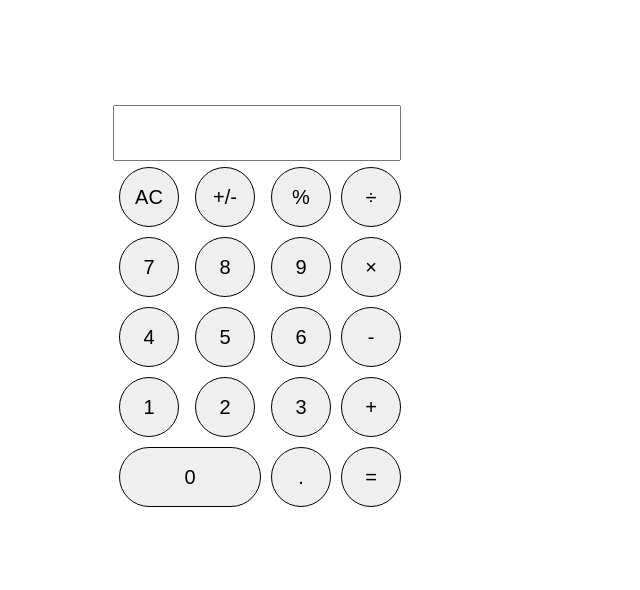
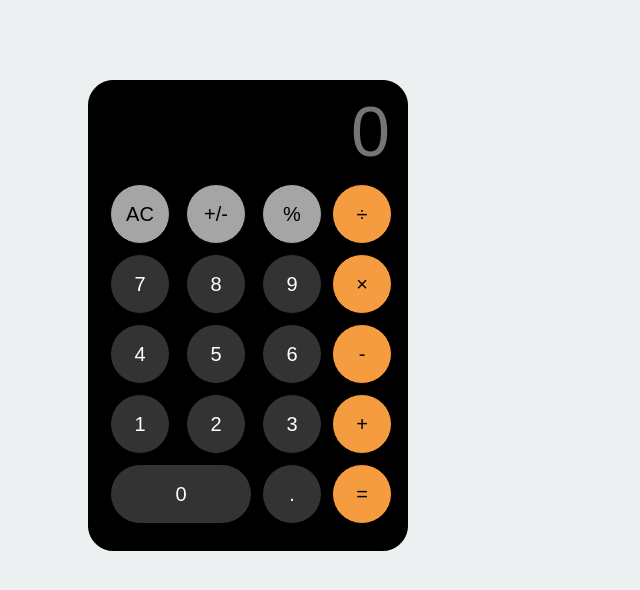
Before and after one commit to NatalieVinyu/Calculator-app, a plain HTML site: page index.html in a window 1280 px wide. Shown: the whole page, without its empty margins (0-640 px from the left). Drawn offline with Linux system fonts and the light colour scheme.

Commit message:
Style calculator app

```diff
--- a/index.html
+++ b/index.html
@@ -4,44 +4,44 @@
     <meta charset="UTF-8">
     <meta name="viewport" content="width=device-width, initial-scale=1.0">
     <link rel="stylesheet" href="src/styles.css"/>
-    <title>Calculator App</title>
+    <title>iOS Calculator App</title>
 
 </head>
 <body>
     <div class="container">
         <div class="calculator">
-            <input type="text" class="display"/>
+            <input type="text" class="display" placeholder="0"/>
 
             <div class="buttons">
                 <table>
                     <tr>
-                        <td><button type="button" class="btn-operator">AC</button></td>
-                        <td><button type="button" class="btn-operator">+/-</button></td>
-                        <td><button type="button" class="btn-operator">%</button></td>
-                        <td><button type="button" class="btn-operator">&divide;</button></td>
+                        <td><button type="button" class="btn-operator-top">AC</button></td>
+                        <td><button type="button" class="btn-operator-top">+/-</button></td>
+                        <td><button type="button" class="btn-operator-top">%</button></td>
+                        <td><button type="button" class="btn-operator-right">&divide;</button></td>
                     </tr>
                     <tr>
                         <td><button type="button" class="btn-number">7</button></td>
                         <td><button type="button" class="btn-number">8</button></td>
                         <td><button type="button" class="btn-number">9</button></td>
-                        <td><button type="button" class="btn-operator">&times;</button></td>
+                        <td><button type="button" class="btn-operator-right">&times;</button></td>
                     </tr>
                     <tr>
                         <td><button type="button" class="btn-number">4</button></td>
                         <td><button type="button" class="btn-number">5</button></td>
                         <td><button type="button" class="btn-number">6</button></td>
-                        <td><button type="button" class="btn-operator">-</button></td>
+                        <td><button type="button" class="btn-operator-right">-</button></td>
                     </tr>
                     <tr>
                         <td><button type="button" class="btn-number">1</button></td>
                         <td><button type="button" class="btn-number">2</button></td>
                         <td><button type="button" class="btn-number">3</button></td>
-                        <td><button type="button" class="btn-operator">+</button></td>
+                        <td><button type="button" class="btn-operator-right">+</button></td>
                     </tr>
                     <tr>
                         <td colspan="2"><button type="button" class="btn-number" id="zero-number">0</button></td>
-                        <td><button type="button" class="btn-operator">.</button></td>
-                        <td><button type="button" class="btn-operator">=</button></td>
+                        <td><button type="button" class="btn-number">.</button></td>
+                        <td><button type="button" class="btn-operator-right">=</button></td>
                     </tr>
                 </table>
             </div>
--- a/src/styles.css
+++ b/src/styles.css
@@ -1,15 +1,33 @@
+.container {
+    margin: 80px;
+}
+
 .calculator {
-    margin: 105px;
+    max-width: 288px;
     position: relative;
+    border: 1px solid black;
+    padding: 20px 15px;
+    border-radius: 25px;
+    background-color: black;
 }
 
 .display {
     width: 280px;
     height: 50px;
+    margin-bottom: 15px;
+    padding: 6px;
+    text-align: right;
+    font-size: 70px;
+    border: none;
+    background-color: black;
 }
 
 #zero-number {
     width: 142px;
+}
+
+body {
+    background-color: #EDF0F1;
 }
 
 button {
@@ -21,3 +39,20 @@ button {
     font-size: 20px;
     cursor: pointer;
 }
+
+button:hover {
+    scale: 1.1;
+}
+
+button.btn-number {
+    background-color: #333333;
+    color: white;
+}
+
+button.btn-operator-top {
+    background-color: #A5A5A5;
+}
+
+button.btn-operator-right {
+    background-color: #F49C3F;
+}
```
